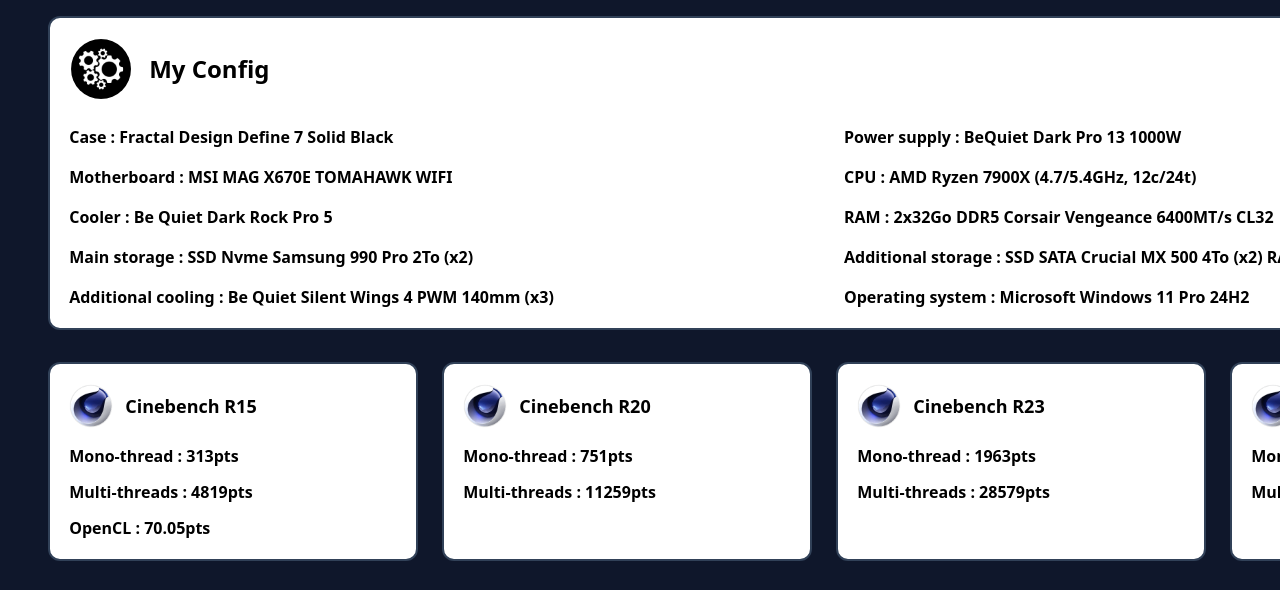
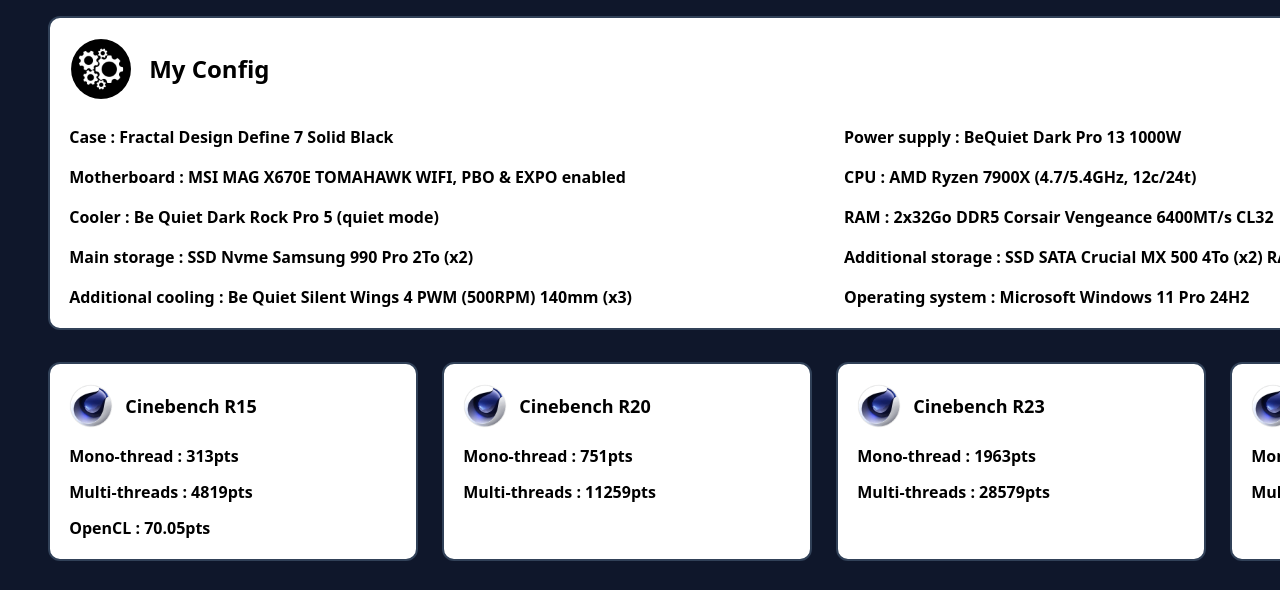
Before and after one commit to phiphou/benchmarks, a website built with Vite: page index.html in a window 1280 px wide. Shown: the top 590 px of the page. Built offline with nearby package versions, Linux system fonts and the light colour scheme.

Commit message:
update config

```diff
--- a/index.html
+++ b/index.html
@@ -40,14 +40,15 @@
                         <p class="md:inline">Power supply :<br class="md:hidden"> BeQuiet Dark Pro 13 1000W</p>
                     </a>
                     <a href="https://www.msi.com/Motherboard/MAG-X670E-TOMAHAWK-WIFI" target="_blank">
-                        <p class="md:inline">Motherboard :<br class="md:hidden"> MSI MAG X670E TOMAHAWK WIFI</p>
+                        <p class="md:inline">Motherboard :<br class="md:hidden"> MSI MAG X670E TOMAHAWK WIFI, PBO & EXPO
+                            enabled</p>
                     </a>
                     <a href="https://www.amd.com/en/products/processors/desktops/ryzen/7000-series/amd-ryzen-9-7900x.html"
                         target="_blank">
                         <p class="md:inline">CPU :<br class="md:hidden"> AMD Ryzen 7900X (4.7/5.4GHz, 12c/24t)</p>
                     </a>
                     <a href="https://www.bequiet.com/en/cpucooler/4466" target="_blank">
-                        <p class="md:inline">Cooler :<br class="md:hidden"> Be Quiet Dark Rock Pro 5</p>
+                        <p class="md:inline">Cooler :<br class="md:hidden"> Be Quiet Dark Rock Pro 5 (quiet mode)</p>
                     </a>
                     <a href="https://www.corsair.com/us/en/p/memory/cmk64gx5m2b6400c32/vengeance-64gb-2x32gb-ddr5-dram-6400mhz-c32-memory-kit-black-cmk64gx5m2b6400c32"
                         target="_blank">
@@ -63,6 +64,7 @@
                     </a>
                     <a href="https://www.bequiet.com/en/casefans/3703" target="_blank">
                         <p class="md:inline">Additional cooling :<br class="md:hidden"> Be Quiet Silent Wings 4 PWM
+                            (500RPM)
                             140mm (x3)</p>
                     </a>
                     <a href="https://www.microsoft.com/en-us/windows/business/windows-11-pro" target="_blank">
```
